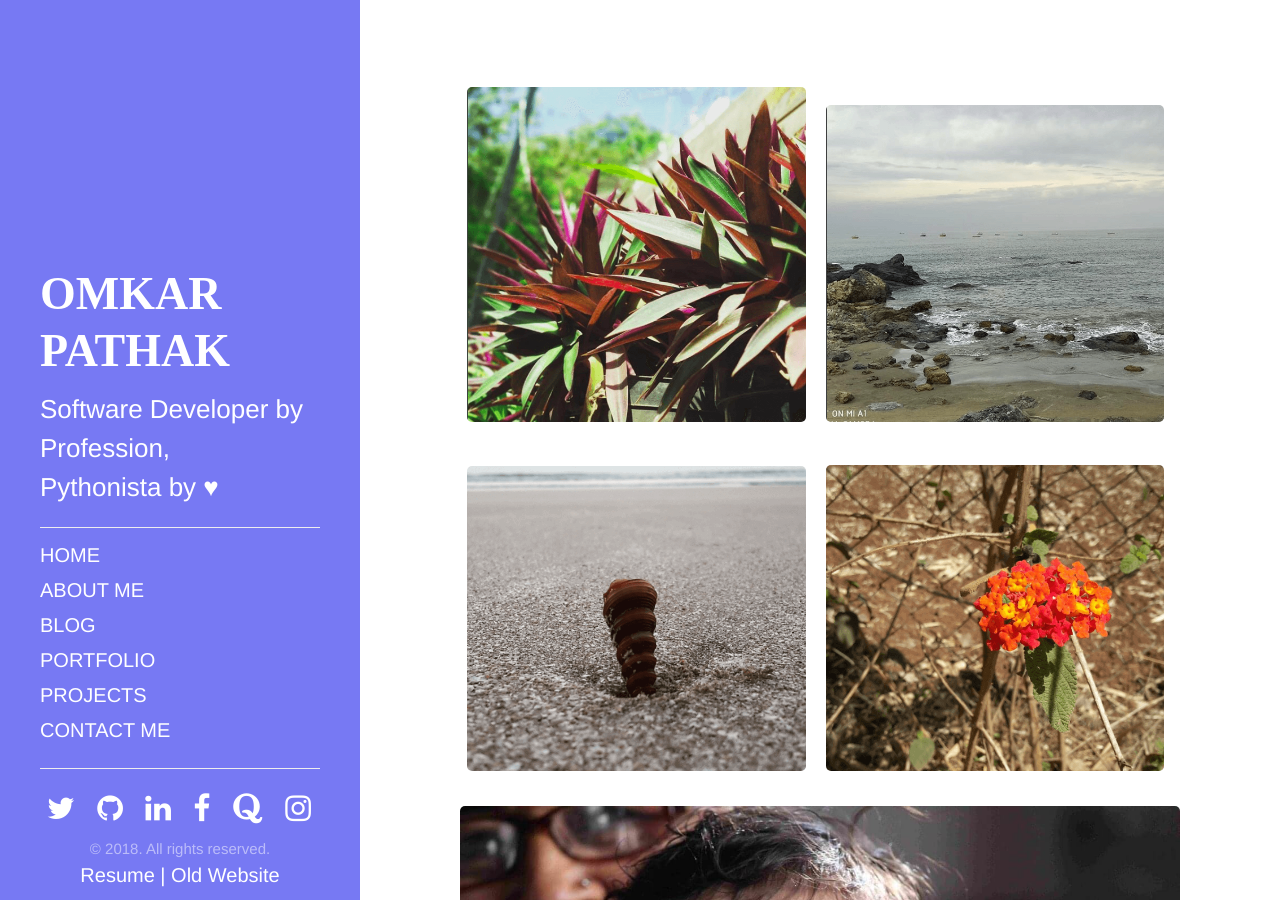
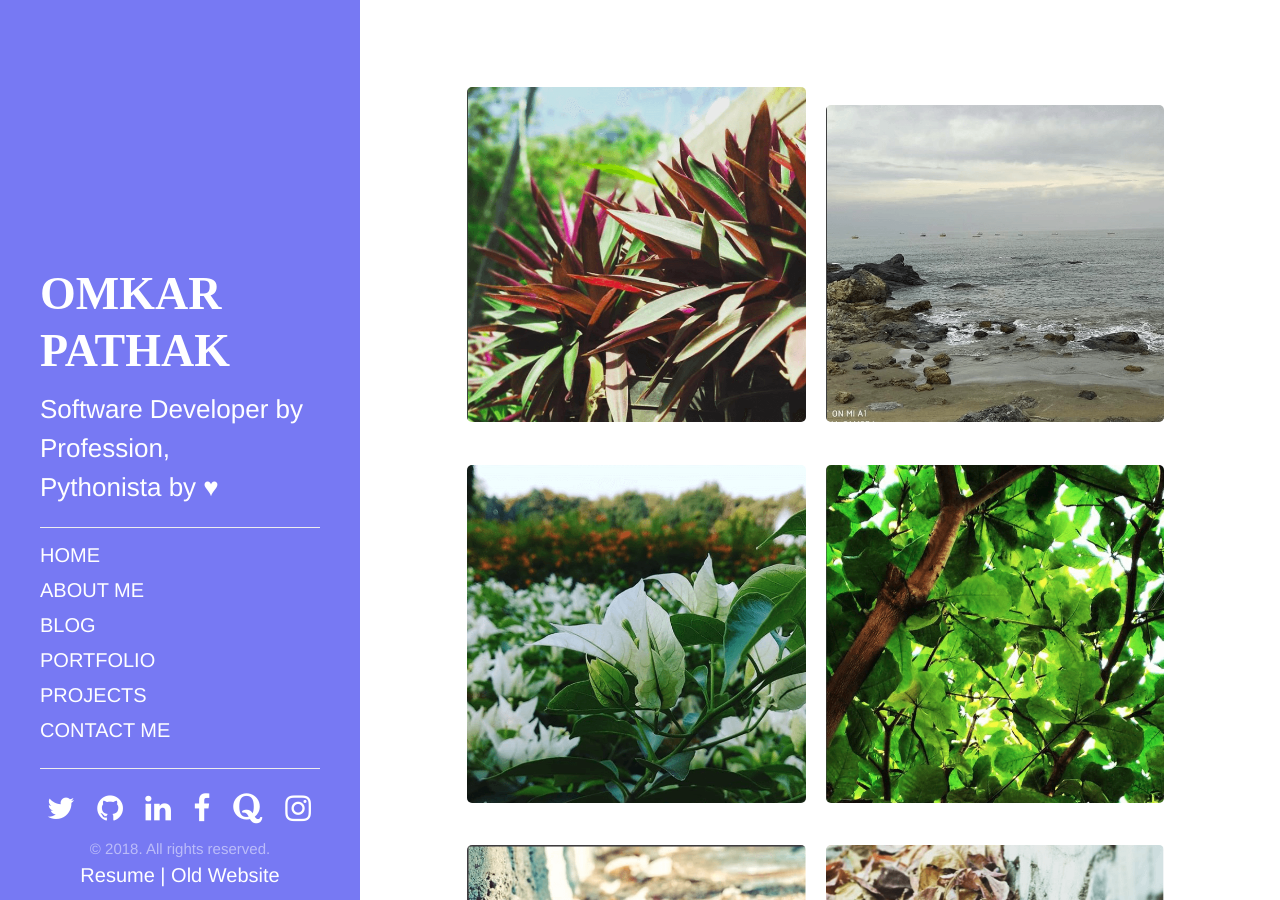
Before and after one commit to OmkarPathak/omkarpathak.github.io, a Jekyll site: the page built from photography/index.html, in a window 1280 px wide and 900 px high. Built offline with Jekyll 4.4.1, drawn with Linux system fonts in a browser that asks for light colours; some web fonts are replaced.

Commit message:
Added more images

```diff
--- a/photography/index.html
+++ b/photography/index.html
@@ -12,6 +12,26 @@
 
     <div class="scroll-effect image-half">
         <img src="{{ "public/img/photography/22.png" | relative_url }}">
+    </div>
+</div>
+
+<div>
+    <div class="scroll-effect image-half">
+        <img src="{{ "public/img/photography/23.png" | relative_url }}">
+    </div>
+
+    <div class="scroll-effect image-half">
+        <img src="{{ "public/img/photography/24.png" | relative_url }}">
+    </div>
+</div>
+
+<div>
+    <div class="scroll-effect image-half">
+        <img src="{{ "public/img/photography/25.png" | relative_url }}">
+    </div>
+
+    <div class="scroll-effect image-half">
+        <img src="{{ "public/img/photography/26.png" | relative_url }}">
     </div>
 </div>
 
```
Also changed, not shown: public/img/photography/23.png (added), public/img/photography/24.png (added), public/img/photography/25.png (added), public/img/photography/26.png (added).
